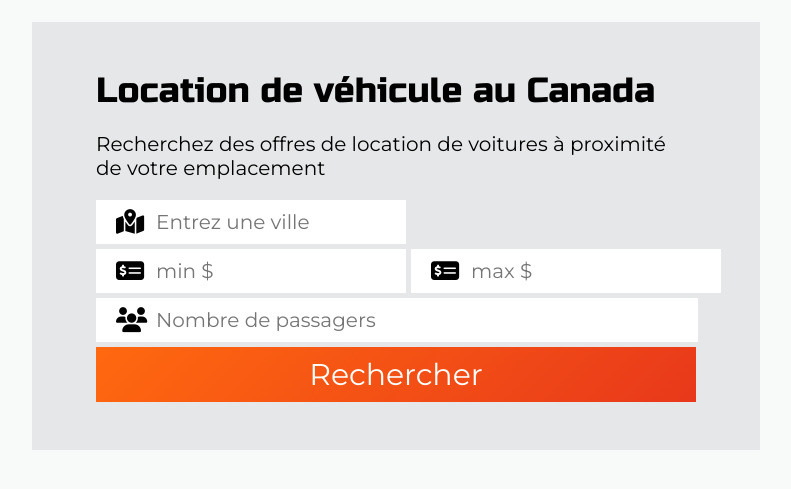
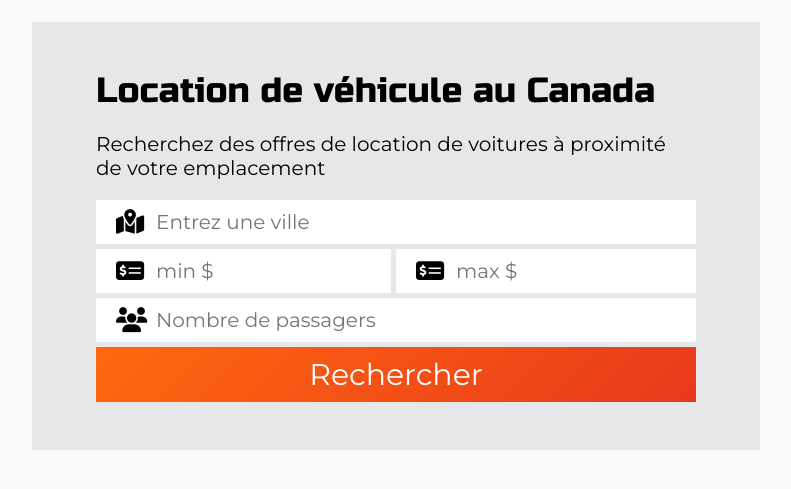
Before and after one commit to loupid/CarRentalWeb, a PHP site: page / in a window 1280 px wide. Shown: the part 172-661 px from the top of the page, without its empty margins (244-1035 px from the left). Run offline with PHP 8.4, Linux system fonts and the light colour scheme; data that the repository does not hold is empty; some libraries are stand-ins or nearby versions.

Commit message:
design fixed quick filter
design fixed

```diff
--- a/CSS/quickFilter.css
+++ b/CSS/quickFilter.css
@@ -28,6 +28,11 @@
     width: 100%;
 }
 
+.input_city {
+    margin-bottom: 5px;
+    width: 100%;
+}
+
 .quick_filter .qf_localisation{
     display: flex;
     margin: 5px 0;
@@ -54,8 +59,8 @@
     color: #000000;
 }
 
-.input_container {
-    width: 100.5%;
+.input_container, .price_range .input_container {
+    width: calc(100% - 70px);
 }
 
 .input_container i {
@@ -82,10 +87,15 @@
 
 #min_price {
     margin-right: 5px;
+    width: calc(100% - 75px);
+}
+
+#max_price{
+    width: calc(100% - 70px);
 }
 
 #number_seats {
-    width: 88.2%;
+    width: 100%;
     margin-bottom: 5px;
 }
 
--- a/index.html
+++ b/index.html
@@ -47,18 +47,12 @@
                 <p class="qf_title">Location de véhicule au Canada</p>
                 <p class="qf_description">Recherchez des offres de location de voitures à proximité de votre
                     emplacement</p>
-                    <div class="qf_localisation">
                 <div class="input_container">
                     <i class="fas fa-map-marked-alt icon"></i>
                     <input class="field input_city" type="text" id="localisation" name="location"
                            placeholder="Entrez une ville">
                 </div>
-<!--                    <div class="input_container">-->
-<!--                        <i class="fas fa-arrows-alt-h icon"></i>-->
-<!--                        <input class="field input_km" type="number" id="search_radius" name="search_raduis"-->
-<!--                               placeholder="Km"><br>-->
-<!--                    </div>-->
-                    </div>
+
                 <div class="price_range">
                     <div class="input_container">
                         <i class="fas fa-money-check-alt icon"></i>
```
Lines whose indentation alone changed are shown as unchanged.
